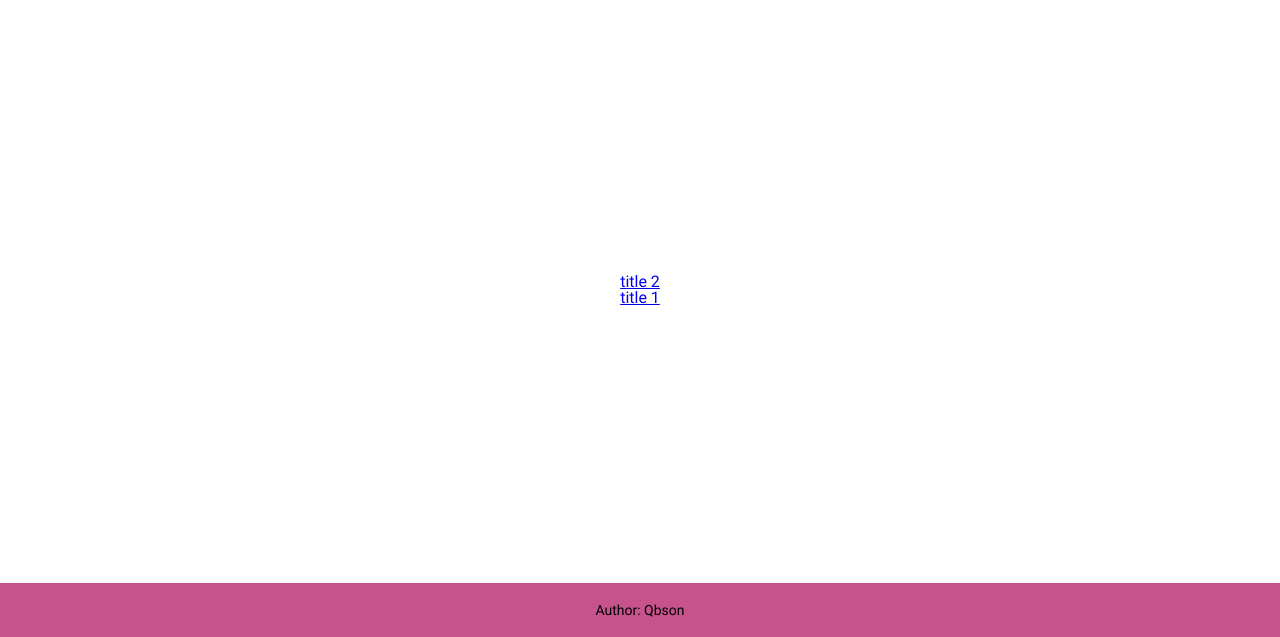
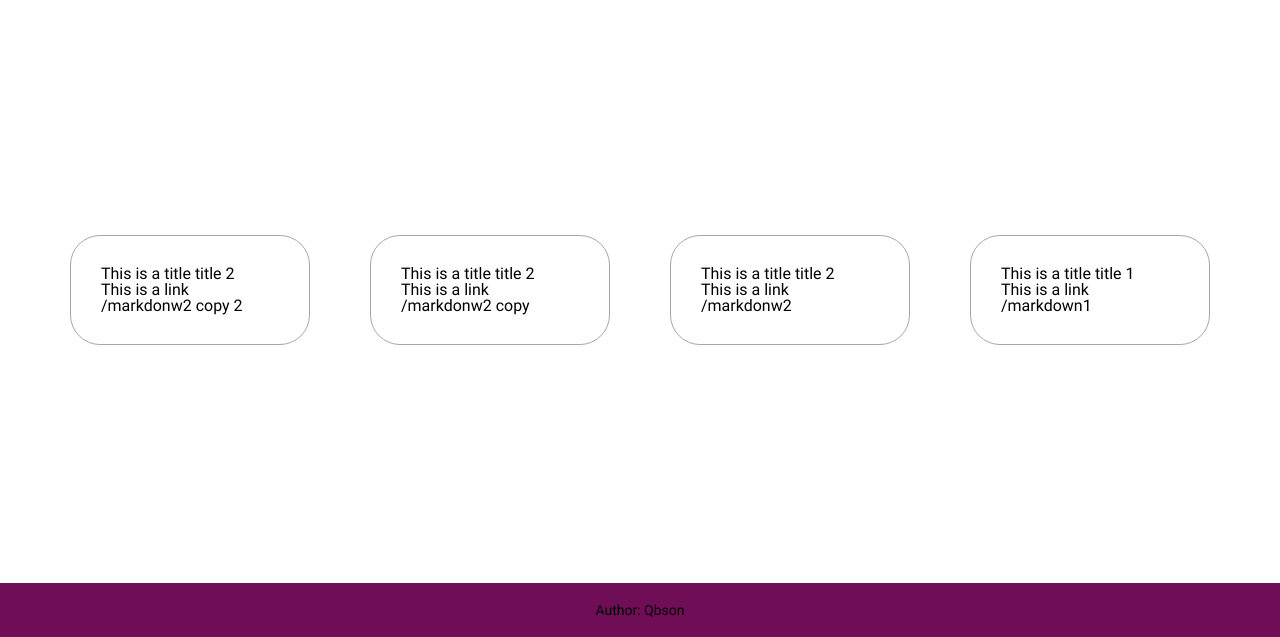
Before and after one commit to jakub84/gatsby-termplate, a Gatsby site: page / in a window 1280 px wide. Shown: the part 163-800 px from the top of the page. Built offline with nearby package versions, Linux system fonts and the light colour scheme; Gatsby itself is replaced by a stand-in of ours; a web font is replaced by a local one.

Commit message:
add styles to dynamic pages

```diff
--- a/src/components/header/header.js
+++ b/src/components/header/header.js
@@ -1,6 +1,7 @@
-import React from 'react'
+import React from "react"
 import Navigation from "../header/navigation/navigation"
 import headerStyles from "./header.module.scss"
+import SiteContainer from "../layoutComponents/siteContainer/siteContainer"
 import { graphql, useStaticQuery } from "gatsby"
 
 const Header = () => {
@@ -14,10 +15,12 @@ const Header = () => {
     }
   `)
   return (
+    <SiteContainer>
       <header className={headerStyles.mainHeader}>
         <h1 className={headerStyles.title}>{data.site.siteMetadata.title}</h1>
         <Navigation />
       </header>
+    </SiteContainer>
   )
 }
 
--- a/src/components/header/navigation/navigation.module.scss
+++ b/src/components/header/navigation/navigation.module.scss
@@ -6,6 +6,7 @@
     ul {
 
         display: flex;
+        flex-wrap: wrap;
 
         li {
             margin: 10px;
--- /dev/null
+++ b/src/components/layoutComponents/siteContainer/siteContainer.js
@@ -0,0 +1,8 @@
+import React from "react"
+import SiteContainerStyles from "./siteContainer.module.scss"
+
+const SiteContainer = ({ children }) => {
+  return <div className={SiteContainerStyles.container}>{children}</div>
+}
+
+export default SiteContainer
--- /dev/null
+++ b/src/components/layoutComponents/siteContainer/siteContainer.module.scss
@@ -0,0 +1,8 @@
+.container {
+    margin: 0 auto;
+    max-width: 1200px;
+    width: 100%;
+    display: flex;
+    justify-content: space-between;
+
+}
--- /dev/null
+++ b/src/components/slideElement/slideElement.js
@@ -0,0 +1,13 @@
+import React from "react"
+import slideElementStyles from "./slideElement.module.scss"
+
+const SlideElement = (props) => {
+    return (
+        <div className = {slideElementStyles.container}>
+           This is a title {props.title} <br />
+           This is a link {props.link}
+        </div>
+    )
+}
+
+export default SlideElement
--- /dev/null
+++ b/src/components/slideElement/slideElement.module.scss
@@ -0,0 +1,10 @@
+@import '../../globalStyles/variables.scss';
+
+.container {
+    border: 1px solid $borders;
+    border-radius: 30px;
+    padding: 30px;
+    margin: 30px;
+    width: calc(100% / 4);
+    max-width: 240px;
+}
--- /dev/null
+++ b/src/components/slider/slider.js
@@ -0,0 +1,41 @@
+import React from "react"
+import SliderStyles from "./sliderStyles.module.scss"
+import { Link, graphql, useStaticQuery } from "gatsby"
+import SlideElement from "../slideElement/slideElement"
+
+const Slider = () => {
+  const data = useStaticQuery(graphql`
+    {
+      allMarkdownRemark {
+        edges {
+          node {
+            frontmatter {
+              title
+              author
+            }
+            fields {
+              slug
+            }
+          }
+        }
+      }
+    }
+  `)
+  const { edges } = data.allMarkdownRemark
+  return (
+    <div className= {SliderStyles.container}>
+        {edges.map(sindleElement => {
+          return (
+              <SlideElement
+                key={sindleElement.node.fields.slug}
+                title = {sindleElement.node.frontmatter.title}
+                link = {`/${sindleElement.node.fields.slug}`}
+              />
+          )
+        })}
+
+    </div>
+  )
+}
+
+export default Slider
--- /dev/null
+++ b/src/components/slider/sliderStyles.module.scss
@@ -0,0 +1,9 @@
+@import '../../globalStyles/variables.scss';
+
+.container {
+    display: flex;
+    width: 100%;
+    flex-wrap: wrap;
+
+
+}
--- a/src/globalStyles/index.scss
+++ b/src/globalStyles/index.scss
@@ -145,4 +145,5 @@ table {
 
 * {
     font-family: $main-regular;
+    box-sizing: border-box;
 }
--- a/src/globalStyles/variables.scss
+++ b/src/globalStyles/variables.scss
@@ -1,8 +1,9 @@
 @import './fonts.scss';
 
 $text-color: #3b3b3b;
-$accent-color: #c6538c;
+$accent-color: #700d57;
 $light-color: #e6e6e6;
+$borders: #a7a7a7;
 
 $main-regular: 'main-regular';
 $main-bold: 'main-bold';
--- /dev/null
+++ b/src/markdowns/markdonw2 copy 2.md
@@ -0,0 +1,4 @@
+---
+title: "title 2"
+author: "author 2"
+---
--- /dev/null
+++ b/src/markdowns/markdonw2 copy.md
@@ -0,0 +1,4 @@
+---
+title: "title 2"
+author: "author 2"
+---
--- a/src/pages/index.js
+++ b/src/pages/index.js
@@ -1,5 +1,7 @@
 import React from "react"
-import Layout from "../components/layout/layout.js"
+import Layout from "../components/layout/layout"
+import Slider from "../components/slider/slider"
+import SiteContainer from "../components/layoutComponents/siteContainer/siteContainer"
 import {Link, graphql, useStaticQuery } from "gatsby"
 
 const Home = () => {
@@ -23,15 +25,9 @@ const Home = () => {
 
   return (
     <Layout>
-      <ul>
-        {data.allMarkdownRemark.edges.map(edge => {
-          return (
-            <li key={edge.node.fields.slug}>
-              <h2><Link to={`/${edge.node.fields.slug}`}>{edge.node.frontmatter.title}</Link></h2>
-            </li>
-          )
-        })}
-      </ul>
+      <SiteContainer>
+        <Slider />
+      </SiteContainer>
     </Layout>
   )
 }
```
Lines whose indentation alone changed are shown as unchanged.
